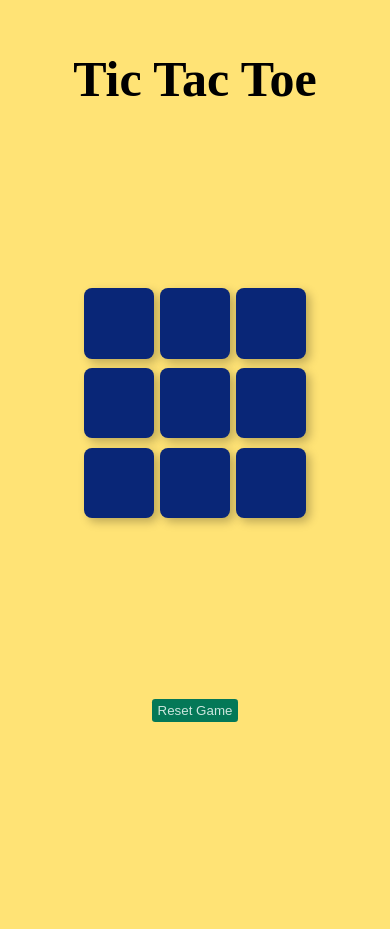
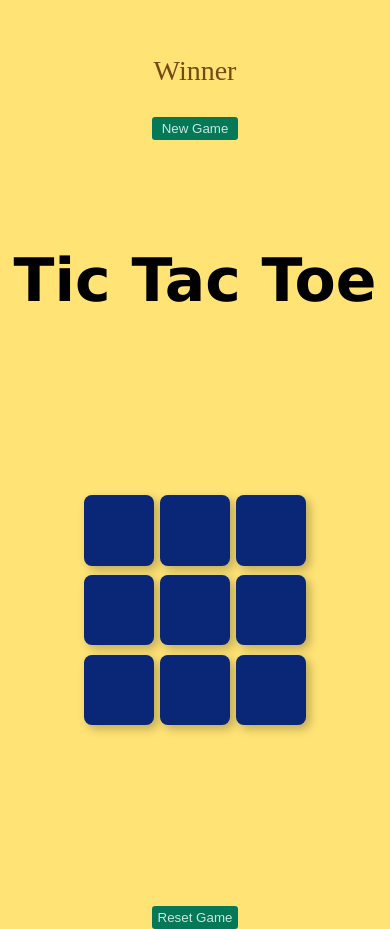
Before and after one commit to rakshasinha1908/TicTacToe, a plain HTML site: page index.html in a window 390 px wide. Before the commit the page ends 844 px from the top, so only its background shows below. Drawn offline with Linux system fonts and the light colour scheme.

Commit message:
style.css updated

```diff
--- a/style.css
+++ b/style.css
@@ -1,3 +1,6 @@
+@import url("https://fonts.googleapis.com/css2?family=Spartan:wght@100;200;300;400;500;600;700;800;900&display=swap");
+
+
 *{
     margin: 0;
     padding: 0;
@@ -11,6 +14,7 @@ body{
 h1{
     margin-top: 50px;
     font-size: 50px;
+    font-family: 'Lucida Sans', 'Lucida Sans Regular', 'Lucida Grande', 'Lucida Sans Unicode', Geneva, Verdana, sans-serif;
 }
 
 .container{
@@ -60,7 +64,7 @@ h1{
     background-color: #047857;
     color: #cce6de;
     border: none;
-    margin-top: 10px;
+    margin-top: 30px;
 }
 
 .msg-container{
@@ -71,8 +75,38 @@ h1{
     justify-content: center;
     align-items: center;
     flex-direction: column;
+    font-family: 'Times New Roman', Times, serif;
 }
 
 .hide{
     display: none;
 }
+
+@media (max-width: 430px) {
+
+    h1{
+        font-size: 60px;
+    }
+
+    .msg-container{
+        font-size: 28px;
+        color: #754815;
+        height: 50vmin;
+        display: flex;
+        justify-content: center;
+        align-items: center;
+        flex-direction: column;
+    }
+
+    #new-btn{
+        text-align: center;
+        height: 6vmin;
+        width: 22vmin;
+        border-radius: 0.2rem;
+        background-color: #047857;
+        color: #cce6de;
+        border: none;
+        margin-top: 30px;
+    }
+
+}
```
